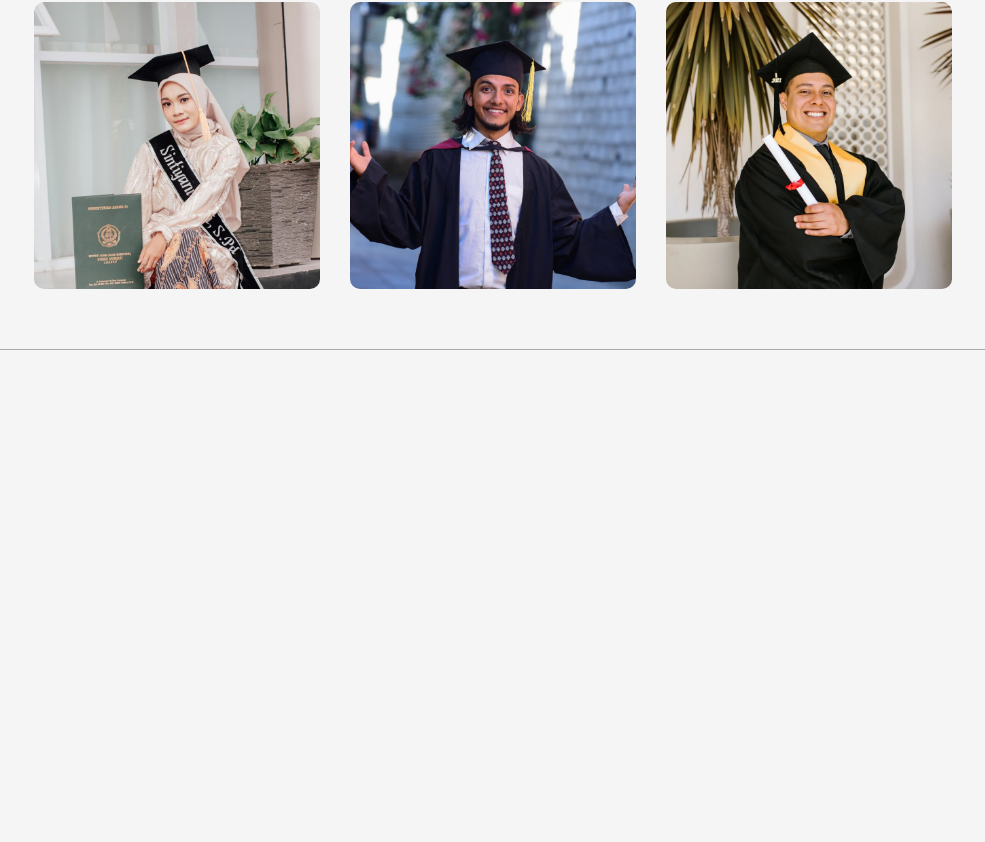
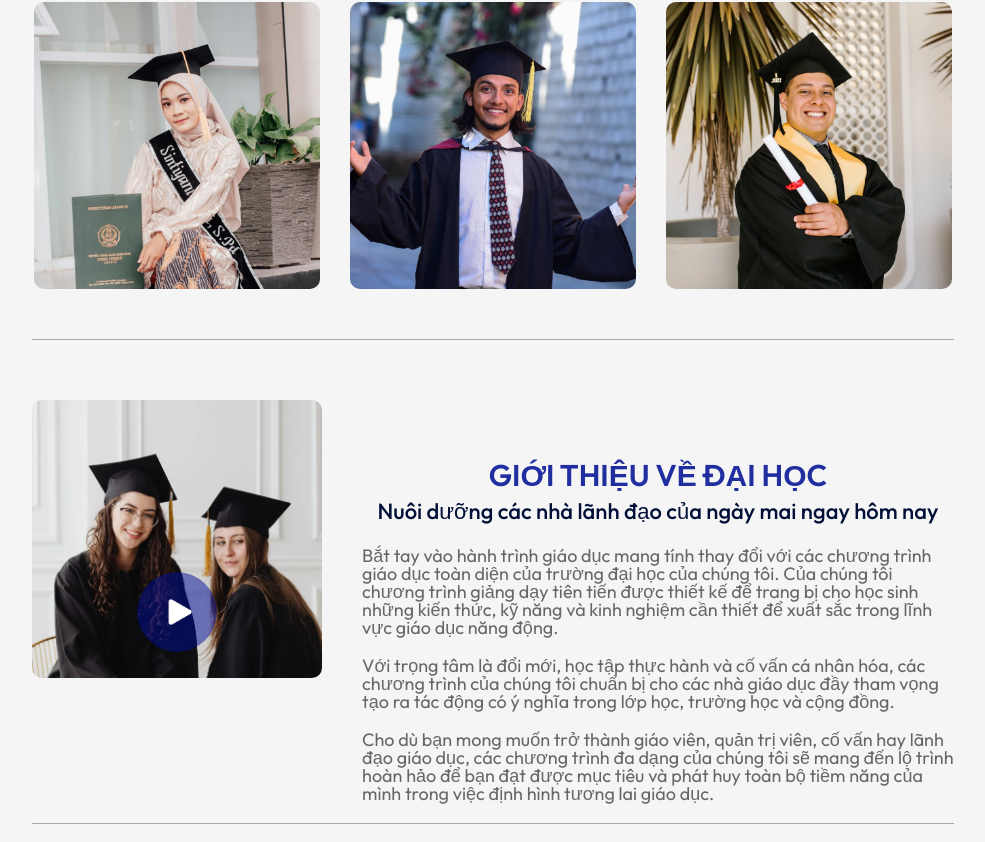
Before and after one commit to tuanpa2k2/Edu_City, a React (Vite) app: page / in a window 1280 px wide. Shown: the part 980-1822 px from the top of the page, without its empty margins (147-1132 px from the left). Before the commit the page ends 1330 px from the top, so only its background shows below. Built offline with nearby package versions, Linux system fonts and the light colour scheme.

Commit message:
# About UI

```diff
--- a/src/App.jsx
+++ b/src/App.jsx
@@ -4,6 +4,7 @@ import NavbarComp from "./Components/Navbar/NavbarComp";
 import HeroComp from "./Components/Hero/HeroComp";
 import ProgramsComp from "./Components/Programs/ProgramsComp";
 import TitleComp from "./Components/Title/TitleComp";
+import AboutComp from "./Components/About/AboutComp";
 
 const App = () => {
   return (
@@ -13,6 +14,7 @@ const App = () => {
       <div className="container">
         <TitleComp title="Lộ trình các khóa học" subTitle="Những kiến thức chúng tôi cung cấp" />
         <ProgramsComp />
+        <AboutComp />
       </div>
     </div>
   );
--- /dev/null
+++ b/src/Components/About/AboutComp.jsx
@@ -0,0 +1,37 @@
+// eslint-disable-next-line no-unused-vars
+import React from "react";
+
+import "./AboutComp.scss";
+import about_img from "../../assets/about.png";
+import play_icon from "../../assets/play-icon.png";
+import TitleComp from "../Title/TitleComp";
+
+const AboutComp = () => {
+  return (
+    <div className="about_container">
+      <div className="about_left">
+        <img src={about_img} alt="" className="about-img" />
+        <img src={play_icon} alt="" className="play-icon" />
+      </div>
+      <div className="about_right">
+        <TitleComp title="GIỚI THIỆU VỀ ĐẠI HỌC" subTitle="Nuôi dưỡng các nhà lãnh đạo của ngày mai ngay hôm nay" />
+        <p>
+          Bắt tay vào hành trình giáo dục mang tính thay đổi với các chương trình giáo dục toàn diện của trường đại học
+          của chúng tôi. Của chúng tôi chương trình giảng dạy tiên tiến được thiết kế để trang bị cho học sinh những
+          kiến thức, kỹ năng và kinh nghiệm cần thiết để xuất sắc trong lĩnh vực giáo dục năng động.
+        </p>
+        <p>
+          Với trọng tâm là đổi mới, học tập thực hành và cố vấn cá nhân hóa, các chương trình của chúng tôi chuẩn bị cho
+          các nhà giáo dục đầy tham vọng tạo ra tác động có ý nghĩa trong lớp học, trường học và cộng đồng.
+        </p>
+        <p>
+          Cho dù bạn mong muốn trở thành giáo viên, quản trị viên, cố vấn hay lãnh đạo giáo dục, các chương trình đa
+          dạng của chúng tôi sẽ mang đến lộ trình hoàn hảo để bạn đạt được mục tiêu và phát huy toàn bộ tiềm năng của
+          mình trong việc định hình tương lai giáo dục.
+        </p>
+      </div>
+    </div>
+  );
+};
+
+export default AboutComp;
--- /dev/null
+++ b/src/Components/About/AboutComp.scss
@@ -0,0 +1,40 @@
+.about_container {
+  margin: 20px auto;
+  display: flex;
+  justify-content: space-between;
+  width: 90%;
+  gap: 40px;
+  border-bottom: 1px solid darkgray;
+
+  .about_left {
+    position: relative;
+
+    .about-img {
+      width: 100%;
+      border-radius: 10px;
+    }
+
+    .play-icon {
+      position: absolute;
+      top: 50%;
+      left: 50%;
+      transform: translate(-50%, -50%);
+      width: 80px;
+      border-radius: 50%;
+
+      &:hover {
+        cursor: pointer;
+        background-color: red;
+        color: #fff;
+      }
+    }
+  }
+
+  .about_right {
+    p {
+      color: #676767;
+      font-size: 18px;
+      margin-bottom: 20px;
+    }
+  }
+}
--- a/src/Components/Programs/ProgramsComp.jsx
+++ b/src/Components/Programs/ProgramsComp.jsx
@@ -9,10 +9,6 @@ import "./ProgramsComp.scss";
 const ProgramsComp = () => {
   return (
     <div className="programs">
-      {/* <div className="title">
-        <h2>Chương trình dạy học</h2>
-        <p>Những gì chúng tôi cung cấp cho bạn</p>
-      </div> */}
       <div className="program">
         <img src={program_1} alt="1" />
         <div className="caption">
--- a/src/Components/Programs/ProgramsComp.scss
+++ b/src/Components/Programs/ProgramsComp.scss
@@ -1,10 +1,12 @@
 .programs {
   margin: 60px auto;
+  padding-bottom: 50px;
   width: 90%;
   display: flex;
   justify-content: center;
   align-items: center;
   gap: 30px;
+  border-bottom: 1px solid darkgray;
 
   .program {
     flex-basis: 31%;
--- a/src/Components/Title/TitleComp.jsx
+++ b/src/Components/Title/TitleComp.jsx
@@ -4,7 +4,7 @@ import "./TitleComp.scss";
 const TitleComp = ({ subTitle, title }) => {
   return (
     <div className="title">
-      <p>{title}</p>
+      <h2>{title}</h2>
       <span>{subTitle}</span>
     </div>
   );
--- a/src/Components/Title/TitleComp.scss
+++ b/src/Components/Title/TitleComp.scss
@@ -4,7 +4,7 @@
   font-size: 16px;
   margin: 60px 0 25px;
 
-  p {
+  h2 {
     text-transform: uppercase;
     font-weight: 600;
     font-size: 30px;
--- a/src/index.scss
+++ b/src/index.scss
@@ -40,7 +40,6 @@ li {
 .container {
   padding-left: 10%;
   padding-right: 10%;
-  border-bottom: 1px solid darkgray;
 }
 
 .btn {
```
